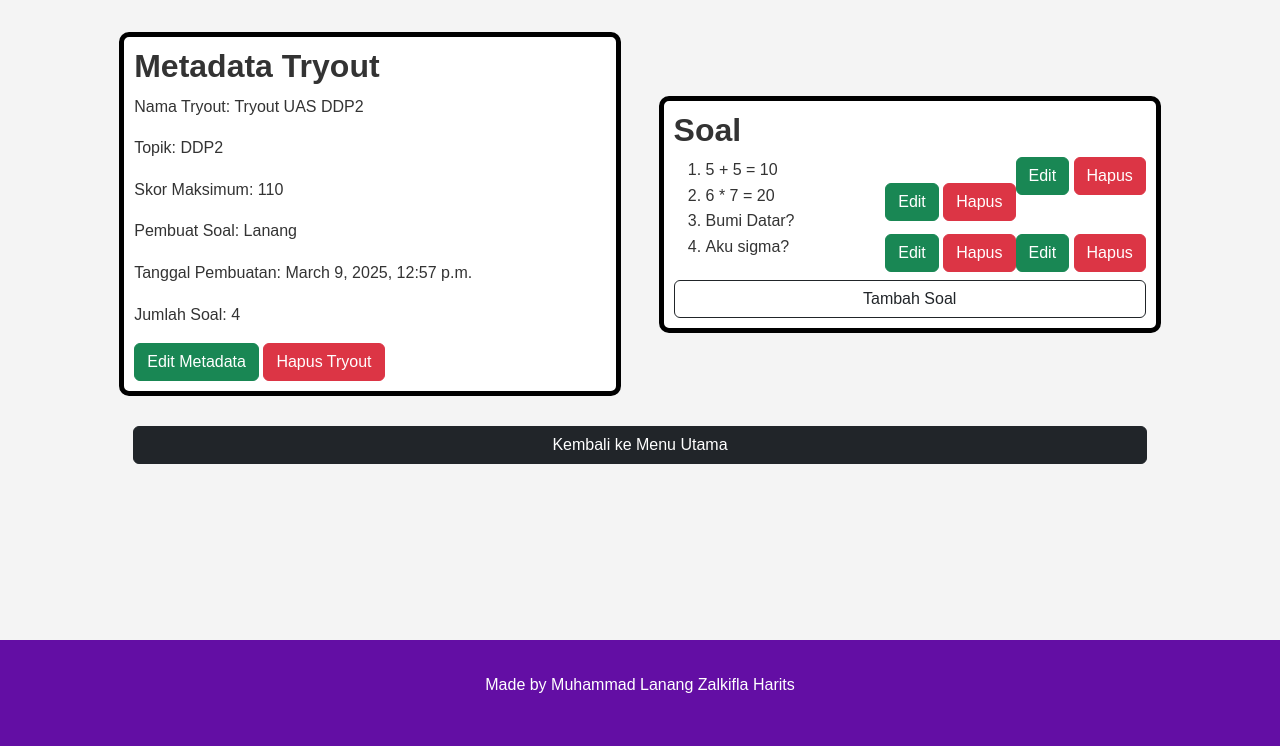
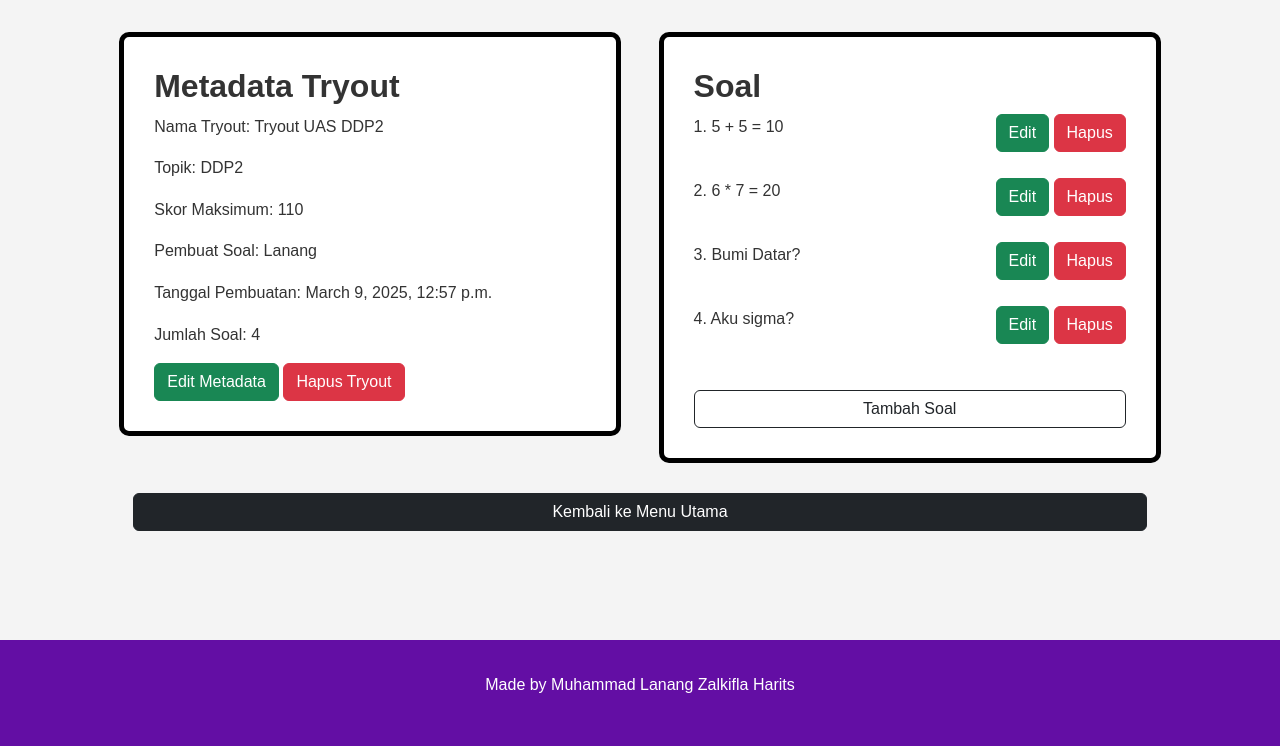
Before and after one commit to r3gulus-4rcturus/ristek-quiz-platform, a Django app: page /view/4 in a window 1280 px wide. Shown: the part 115-861 px from the top of the page. Run offline with Django 5.2, Linux system fonts and the light colour scheme; data comes from the database, SQL or seed files in the repository; both versions use the stored data as it was after the commit.

Commit message:
change the styling of view_quiz and remigrate the database

```diff
--- a/quizapp/templates/base.html
+++ b/quizapp/templates/base.html
@@ -76,25 +76,25 @@
 
         .container {
             display: flex;
-            align-items: center;
+            align-items: baseline;
             justify-content: space-evenly;
         }
 
-        .container .metadata_tryout {
+        .container>div {
+            border: 5px solid black;
+            padding: 30px;
+            border-radius: 10px;
+            width: 45%;
+            background-color: white;
+        }
+
+        /* .container .questions {
             border: 5px solid black;
             padding: 10px;
             border-radius: 10px;
             width: 45%;
             background-color: white;
-        }
-
-        .container .questions {
-            border: 5px solid black;
-            padding: 10px;
-            border-radius: 10px;
-            width: 45%;
-            background-color: white;
-        }
+        } */
 
         /* Footer Styles */
         .footer {
--- a/quizapp/templates/quizapp/view_quiz.html
+++ b/quizapp/templates/quizapp/view_quiz.html
@@ -23,17 +23,15 @@
         <div class="questions">
             <h2 style="font-weight: bold;"> Soal </h2>
             {% if question_list %}
-                <ol>
                     {% for question in question_list %}
-                        <li>
-                            {{ question.question_text }}
+                        <div style="min-height: 8vh">
+                            {{ forloop.counter }}. {{ question.question_text }}
                             <span style="float: right">
                             <a href="{% url 'update_question' pk_tryout=tryout_object.id pk_question=question.id %}" type="button" class="btn btn-success"> Edit </a>
                             <a href="{% url 'delete_question' pk_tryout=tryout_object.id pk_question=question.id %}" type="button"  class="btn btn-danger"> Hapus </a>
                             </span>
-                        </li>
+                        </div>
                     {% endfor %}
-                </ol>
             {% else %}
                 <p> Belum ada soal yang dibuat. </p>
             {% endif %}
```
Also changed, not shown: db.sqlite3, quizapp/migrations/0002_alter_question_answer.py (added).
